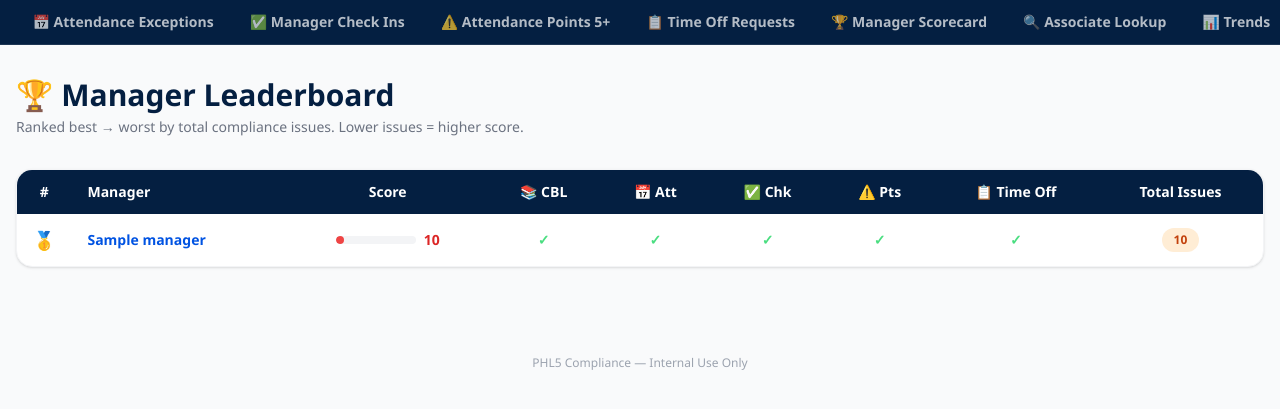
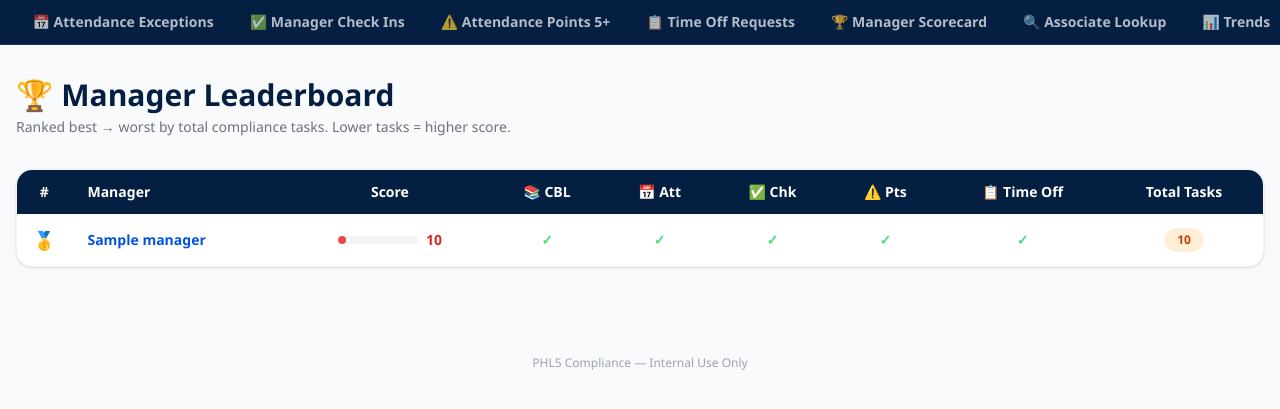
Before and after one commit to shalingandhi-samy/HR-Compliance, a Python web app: template templates/leaderboard.html in a window 1280 px wide. Shown: the part 52-461 px from the top of the page. Run offline with Jinja, Linux system fonts and the light colour scheme; the template is opened without the code that fills it: most values are stand-ins (such as "Sample title", 1, 10 or a date in 2020); some libraries are stand-ins or nearby versions.

Commit message:
fix: filter blank manager names from leaderboard; rename issues to tasks

```diff
--- a/scorecard_data.py
+++ b/scorecard_data.py
@@ -27,7 +27,8 @@ def _all_managers(
         managers.add(r.manager)
     for r in pto:
         managers.add(r.manager)
-    return sorted(managers)
+    # Filter out blank/None manager names that sneak in from bad Excel rows
+    return sorted(m for m in managers if m and m.strip())
 
 
 def get_scorecard_summary(
--- a/templates/leaderboard.html
+++ b/templates/leaderboard.html
@@ -4,7 +4,7 @@
 
 <div class="mb-8">
   <h1 class="text-3xl font-bold text-[#041f41] mb-1">&#127942; Manager Leaderboard</h1>
-  <p class="text-gray-500 text-sm">Ranked best &#8594; worst by total compliance issues. Lower issues = higher score.</p>
+  <p class="text-gray-500 text-sm">Ranked best &#8594; worst by total compliance tasks. Lower tasks = higher score.</p>
 </div>
 
 <!-- Top 3 Podium -->
@@ -17,7 +17,7 @@
     <div class="w-full bg-gray-200 rounded-t-xl pb-4 px-3 text-center shadow" style="min-height:100px;padding-top:1rem">
       <div class="font-black text-gray-700 text-sm leading-tight">{{ rows[1].manager }}</div>
       <div class="text-2xl font-black text-gray-500 mt-1">{{ rows[1].score }}</div>
-      <div class="text-xs text-gray-400">{{ rows[1].issue_total }} issues</div>
+      <div class="text-xs text-gray-400">{{ rows[1].issue_total }} tasks</div>
     </div>
   </div>
 
@@ -27,7 +27,7 @@
     <div class="w-full bg-[#ffc220] rounded-t-xl pt-8 pb-4 px-3 text-center shadow-lg" style="min-height:150px">
       <div class="font-black text-[#041f41] text-sm leading-tight">{{ rows[0].manager }}</div>
       <div class="text-3xl font-black text-[#041f41] mt-1">{{ rows[0].score }}</div>
-      <div class="text-xs text-[#041f41]/70">{{ rows[0].issue_total }} issues</div>
+      <div class="text-xs text-[#041f41]/70">{{ rows[0].issue_total }} tasks</div>
     </div>
   </div>
 
@@ -37,7 +37,7 @@
     <div class="w-full bg-amber-100 rounded-t-xl pb-4 px-3 text-center shadow" style="min-height:100px;padding-top:1rem">
       <div class="font-black text-amber-800 text-sm leading-tight">{{ rows[2].manager }}</div>
       <div class="text-2xl font-black text-amber-700 mt-1">{{ rows[2].score }}</div>
-      <div class="text-xs text-amber-600">{{ rows[2].issue_total }} issues</div>
+      <div class="text-xs text-amber-600">{{ rows[2].issue_total }} tasks</div>
     </div>
   </div>
 
@@ -57,7 +57,7 @@
         <th class="px-4 py-3 text-center">&#9989; Chk</th>
         <th class="px-4 py-3 text-center">&#9888;&#65039; Pts</th>
         <th class="px-4 py-3 text-center">&#128203; Time Off</th>
-        <th class="px-4 py-3 text-center">Total Issues</th>
+        <th class="px-4 py-3 text-center">Total Tasks</th>
       </tr>
     </thead>
     <tbody class="divide-y divide-gray-100">
```
